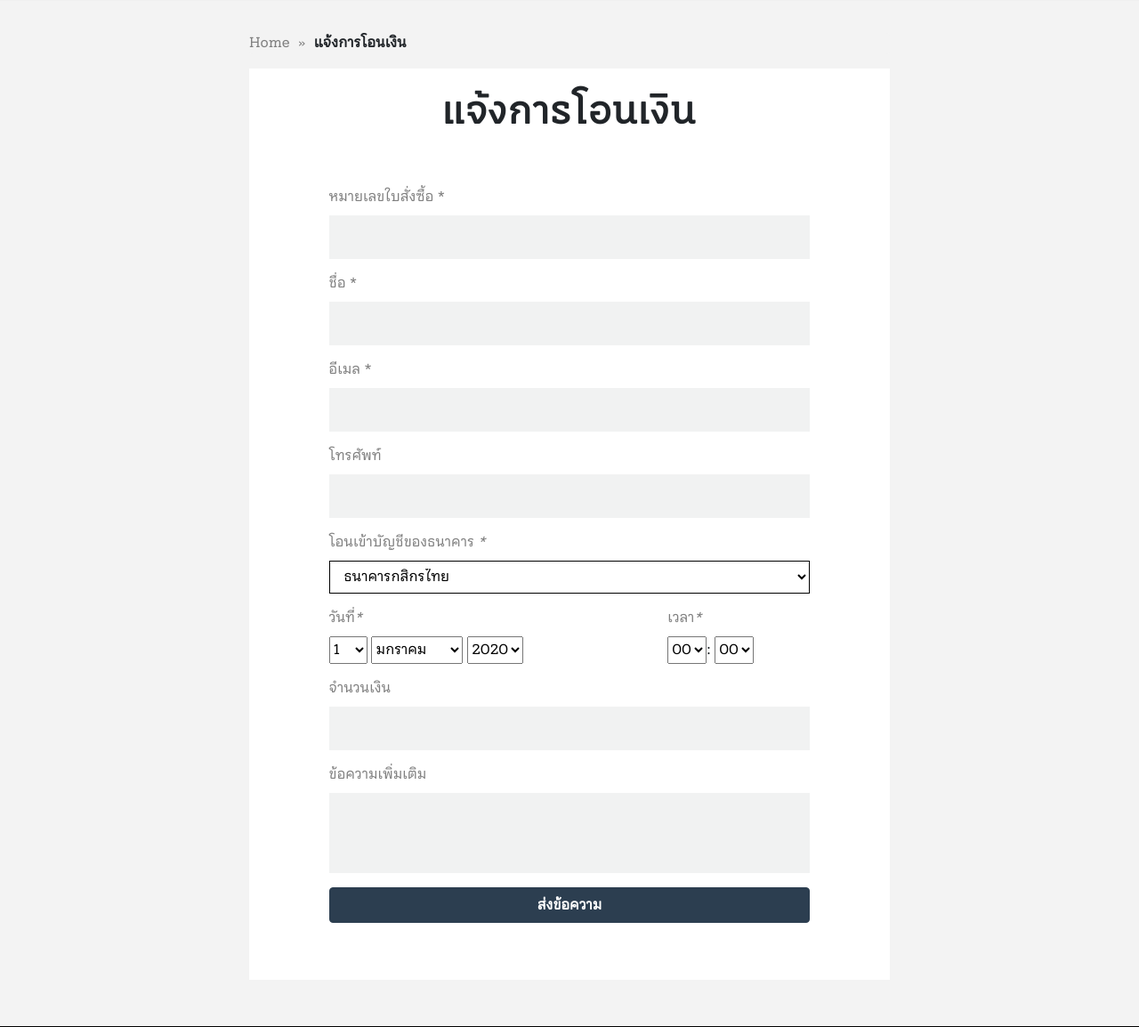
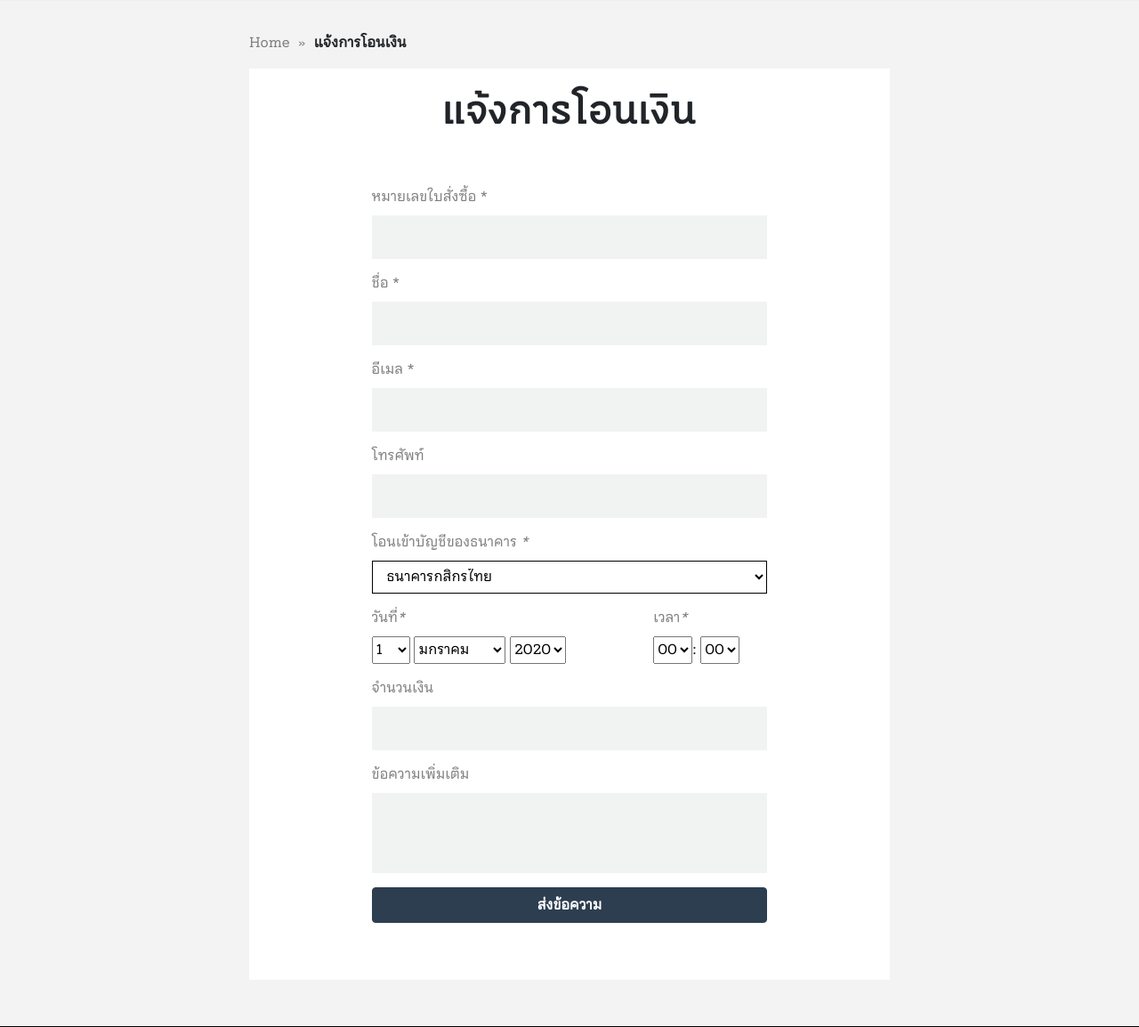
Before and after one commit to it62070122/web-tech-Readaily.co, a PHP site: page /pages/payment.php in a window 1280 px wide. Shown: the part 273-1427 px from the top of the page at 89% size. Run offline with PHP 8.4, Linux system fonts and the light colour scheme.

Commit message:
Update pages

```diff
--- a/pages/how-to-pay.php
+++ b/pages/how-to-pay.php
@@ -28,7 +28,7 @@
             <strong>ช่องทางการชำระเงิน</strong>
         </div>
 
-        <div class="form-group" style="background-color: white;">
+        <div class="form-group pl-5 pr-5" style="background-color: white;">
 
             <div class="form-title">
                 <br>
--- a/pages/payment.php
+++ b/pages/payment.php
@@ -77,7 +77,7 @@
                     <strong>แจ้งการโอนเงิน</strong>
                 </div>
 
-                <div class="form-group" style="background-color: white;">
+                <div class="form-group pl-5 pr-5" style="background-color: white;">
                     <div class="form-title">
                         <br>
                         <h1 class="text-center font-weight-bold title-pay">แจ้งการโอนเงิน</h1>
```
